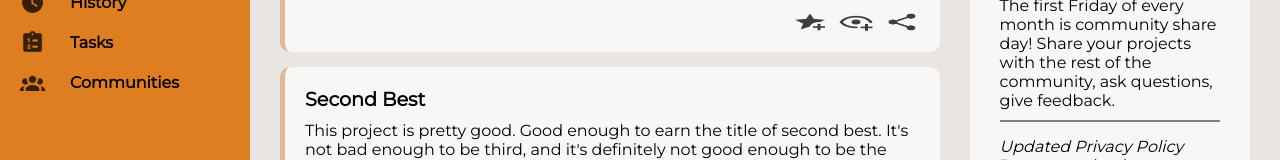
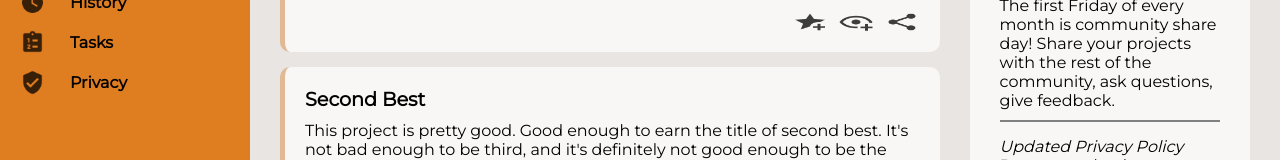
Before and after one commit to kasugaijin/admin-dashboard, a plain HTML site: page index.html in a window 1280 px wide. Shown: the part 428-588 px from the top of the page. Drawn offline with Linux system fonts and the light colour scheme.

Commit message:
fixed side links typo

```diff
--- a/index.html
+++ b/index.html
@@ -80,8 +80,8 @@
           <p>Tasks</p>
         </div>
         <div class="link-list">
-          <img src="./style/account-group.png" alt="">
-          <p>Communities</p>
+          <img src="./style/shield-check.png" alt="">
+          <p>Privacy</p>
         </div>
       </div>
     </div>
```
